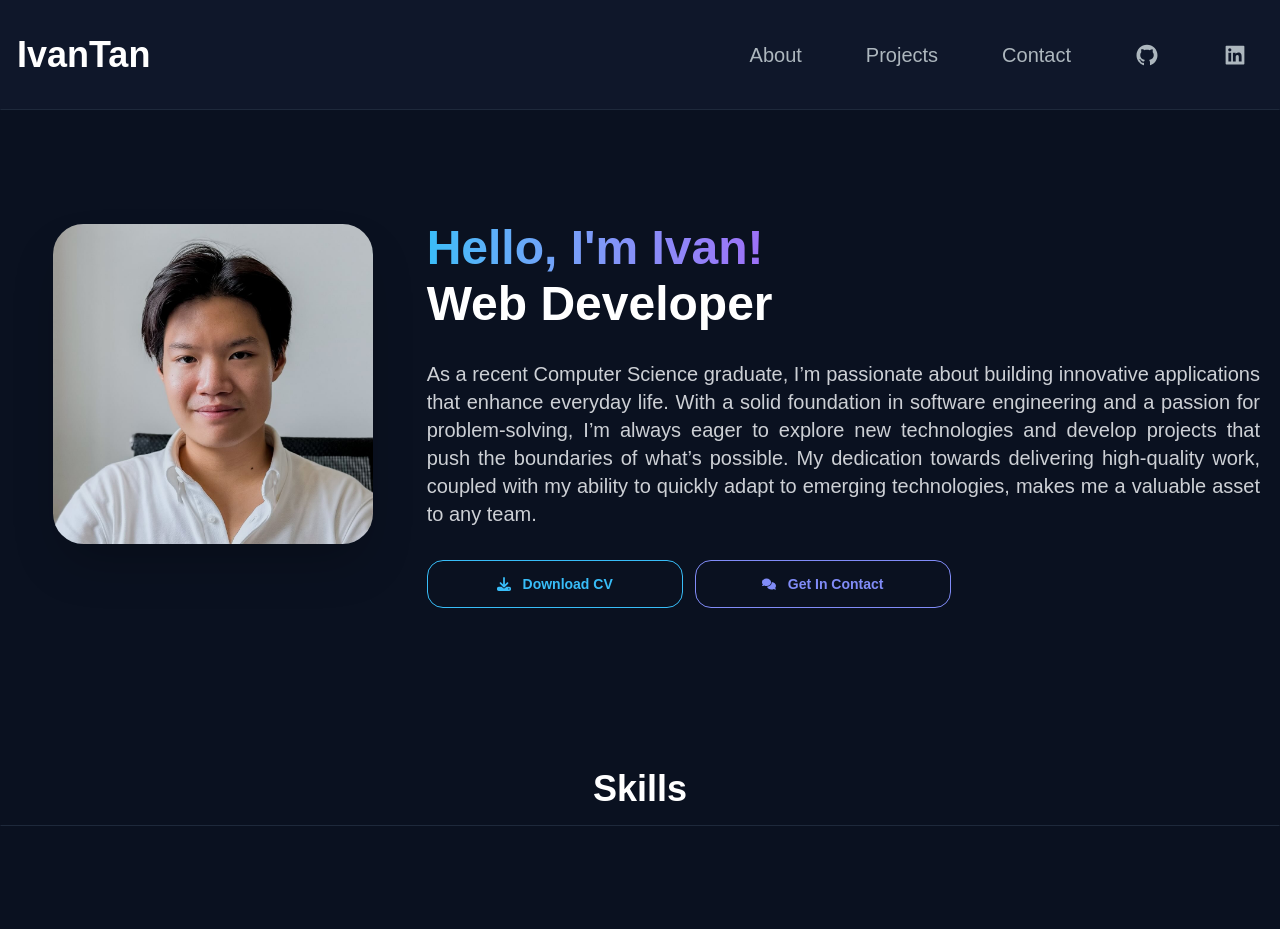
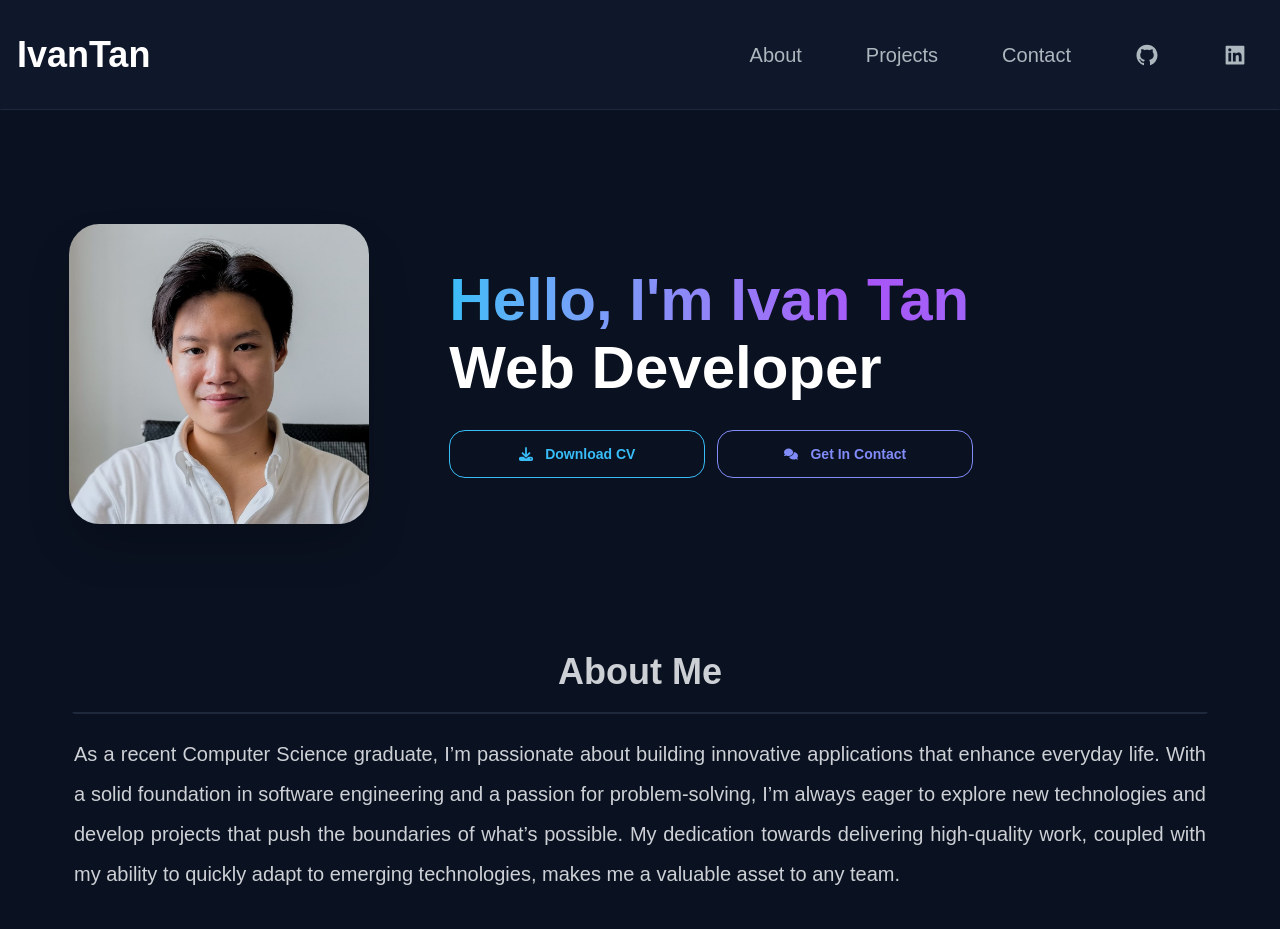
Before and after one commit to IvanTan02/portfolio-website, a Next.js app: page / in a window 1280 px wide. Shown: the top 929 px of the page. Built offline with nearby package versions, Linux system fonts and the light colour scheme.

Commit message:
revamp about me section

```diff
--- a/src/app/page.tsx
+++ b/src/app/page.tsx
@@ -10,10 +10,9 @@ export default function Home() {
   return (
     <main className="flex flex-col min-h-screen bg-base-300">
       <Navbar />
-      <div className="container mt-24 mx-auto">
-        <section id="hero" className="mt-16 mb-24"><HeroSection /></section>
-        {/* <section id="achievements"><AchievementSection /></section> */}
-        <section id="about" style={{ scrollMarginTop: '120px' }}><AboutSection /></section>
+      <div className="container mt-24 mx-auto px-2">
+        <section id="hero" className="my-16"><HeroSection /></section>
+        <section id="about" className="mb-16" style={{ scrollMarginTop: '120px' }}><AboutSection /></section>
         <section id="projects" style={{ scrollMarginTop: '150px' }}><ProjectSection /></section>
         <section id="contact"><EmailSection /></section>
       </div>
--- /dev/null
+++ b/src/components/home/about/AboutSection.module.css
@@ -0,0 +1,10 @@
+.about_me_title {
+  @apply w-full mb-5;
+  @apply text-neutral-content text-center text-4xl font-bold;
+}
+
+.about_me_text {
+  @apply text-neutral-content text-base md:text-lg lg:text-xl text-justify;
+  @apply border-2 border-transparent border-t-neutral;
+  line-height: 2em;
+}
--- a/src/components/home/about/AboutSection.tsx
+++ b/src/components/home/about/AboutSection.tsx
@@ -1,76 +1,21 @@
 'use client';
 import React, { useState, useTransition } from 'react'
 import TabButton from '../../common/TabButton';
-
-export enum ENUM_ABOUT_ME_TAB {
-  SKILLS = 'Skills',
-  EDUCATION = 'Education',
-  EXPERIENCE = 'Experience',
-}
-
-const TAB_DATA = [
-  {
-    title: 'Skills',
-    id: ENUM_ABOUT_ME_TAB.SKILLS,
-    content: (
-      <ul className='list-disc pl-2'>
-        <li>Node.js</li>
-        <li>Express</li>
-        <li>HTML</li>
-        <li>CSS</li>
-      </ul>
-    )
-  },
-  {
-    title: 'Education',
-    id: ENUM_ABOUT_ME_TAB.EDUCATION,
-    content: (
-      <ul className='list-disc pl-2'>
-        <li>{`Taylor's University`}</li>
-        <li>{`Manchester Metropolitan University`}</li>
-      </ul>
-    )
-  },
-  {
-    title: 'Experience',
-    id: ENUM_ABOUT_ME_TAB.EXPERIENCE,
-    content: (
-      <ul className='list-disc pl-2'>
-        <li>Software Developer at Company A</li>
-        <li>Software Developer at Company B</li>
-      </ul>
-    )
-  }
-]
+import { CONSTANTS, MY_SKILLS } from '@/environments/constant';
+import Image from "next/image"
+import styles from "./AboutSection.module.css";
 
 const AboutSection = () => {
-  const [tab, setTab] = useState(ENUM_ABOUT_ME_TAB.SKILLS);
-  const [isPending, startTransition] = useTransition();
-
-  const onTabChanged = (id: ENUM_ABOUT_ME_TAB) => {
-    startTransition(() => {
-      setTab(id);
-    })
-  }
-
   return (
     <section className='text-white'>
       <div className="flex flex-col justify-center items-center">
-        <h2 className='w-full text-center text-4xl font-bold border border-transparent border-b-neutral mb-5 pb-4'>Skills</h2>
+        <h2 className={styles.about_me_title}>About Me</h2>
       </div>
-      {/* <div role="tablist" className="tabs tabs-lifted">
-        <a role="tab" onClick={() => { onTabChanged(ENUM_ABOUT_ME_TAB.SKILLS) }} className={`tab ${tab === ENUM_ABOUT_ME_TAB.SKILLS }`}>Tab 1</a>
-        <a role="tab" className="tab tab-active">Tab 2</a>
-        <a role="tab" className="tab">Tab 3</a>
+      <div className="w-full flex flex-row justify-center items-center">
+        <div className={`col-span-11 mx-16 pt-5 ${styles.about_me_text}`}>
+          {CONSTANTS.heroContent.summary}
+        </div>
       </div>
-      <div className='flex flex-row justify-center'>
-        <TabButton onTabChanged={() => { onTabChanged(ENUM_ABOUT_ME_TAB.SKILLS) }} active={tab === ENUM_ABOUT_ME_TAB.SKILLS}>{ENUM_ABOUT_ME_TAB.SKILLS}</TabButton>
-        <TabButton onTabChanged={() => { onTabChanged(ENUM_ABOUT_ME_TAB.EDUCATION) }} active={tab === ENUM_ABOUT_ME_TAB.EDUCATION}>{ENUM_ABOUT_ME_TAB.EDUCATION}</TabButton>
-        <TabButton onTabChanged={() => { onTabChanged(ENUM_ABOUT_ME_TAB.EXPERIENCE) }} active={tab === ENUM_ABOUT_ME_TAB.EXPERIENCE}>{ENUM_ABOUT_ME_TAB.EXPERIENCE}</TabButton>
-      </div> */}
-      {/* <div className="flex flex-row justify-center mt-8">
-        {isPending ? <div className="animate-pulse w-16 h-16 mx-auto" /> : TAB_DATA.find(tabData => tabData.id === tab)?.content}
-      </div> */}
     </section>
   )
 }
--- a/src/components/home/hero/HeroSection.module.css
+++ b/src/components/home/hero/HeroSection.module.css
@@ -4,7 +4,7 @@
 }
 
 .hero_title_container {
-  @apply text-3xl md:text-4xl lg:text-5xl text-white font-extrabold;
+  @apply text-4xl md:text-5xl lg:text-6xl text-white font-extrabold;
 }
 
 .hero_title {
--- a/src/components/home/hero/HeroSection.tsx
+++ b/src/components/home/hero/HeroSection.tsx
@@ -17,17 +17,16 @@ const HeroSection = () => {
         {/* Personal Portrait */}
         <div className="col-span-4 mb-10 lg:mb-0">
           <div className="flex justify-center items-center">
-            <Image className="rounded-badge w-[200px] h-[200px] md:w-[250px] md:h-[250px] xl:w-[320px] xl:h-[320px] shadow-2xl" src="/images/profile-picture.jpg" alt="Portrait of Ivan Tan" width={300} height={500} />
+            <Image className="rounded-badge w-[200px] h-[200px] md:w-[250px] md:h-[250px] xl:w-[300px] xl:h-[300px] shadow-2xl" src="/images/profile-picture.jpg" alt="Portrait of Ivan Tan" width={300} height={500} />
           </div>
         </div>
 
         {/* Hero Text */}
-        <div className={`col-span-8 ${styles.hero_text_container}`}>
+        <div className={`col-span-8 lg:ms-5 w-full ${styles.hero_text_container}`}>
           <h1 className={`${styles.hero_title_container} mb-8`}>
             <div className={`${styles.hero_title} mb-2`}>{CONSTANTS.heroContent.heroTitle}</div>
             <TypeAnimation sequence={CONSTANTS.heroContent.typeAnimationSequence} wrapper="span" speed={30} repeat={Infinity} />
           </h1>
-          <p className={`${styles.hero_summary} mb-8 px-5 lg:pl-0`}>{CONSTANTS.heroContent.summary}</p>
           <div className="flex flex-col md:flex-row justify-center lg:justify-start items-center">
             <Link className="mr-0 mb-3 md:mr-3 md:mb-0" target="_blank" href={CONSTANTS.socialLinks.Resume}>
               <button className="btn btn-outline btn-wide btn-primary rounded-2xl">
--- a/src/environments/constant.ts
+++ b/src/environments/constant.ts
@@ -8,7 +8,7 @@ export const CONSTANTS = {
     Resume: `https://ivantan-portfolio.s3.ap-southeast-2.amazonaws.com/IvanTan-Resume.pdf`
   },
   heroContent: {
-    heroTitle: `Hello, I'm Ivan!`,
+    heroTitle: `Hello, I'm Ivan Tan`,
     typeAnimationSequence: [
       'Software Engineer',
       HERO_TYPE_ANIMATION_INTERVAL,
@@ -55,11 +55,6 @@ export const MY_SKILLS: Skills[] = [
   },
   {
     title: 'Dart',
-    logoUrl: './images/typescript.png',
-    category: [ENUM_SKILL_CATEGORY.LANGUAGES]
-  },
-  {
-    title: 'Python',
     logoUrl: './images/typescript.png',
     category: [ENUM_SKILL_CATEGORY.LANGUAGES]
   },
```
